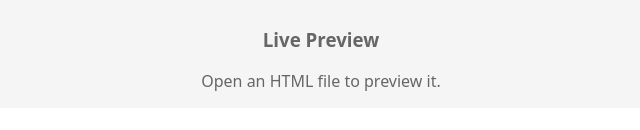
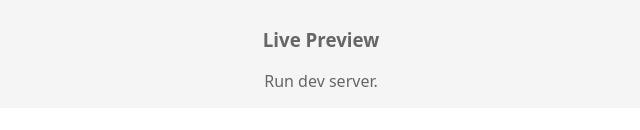
Before and after one commit to Codetist-Swavoti-extensions-util/codetist-preview-ext, a website: page index.html in a window 1280 px wide. Shown: the part 312-442 px from the top of the page, without its empty margins (319-959 px from the left). Drawn offline with Linux system fonts and the light colour scheme.

Commit message:
Update message in empty state content

```diff
--- a/index.html
+++ b/index.html
@@ -39,7 +39,7 @@
     <div class="empty-state">
       <div class="empty-state-content">
         <h3>Live Preview</h3>
-        <p>Open an HTML file to preview it.</p>
+        <p>Run dev server.</p>
       </div>
     </div>
   </div>
```
